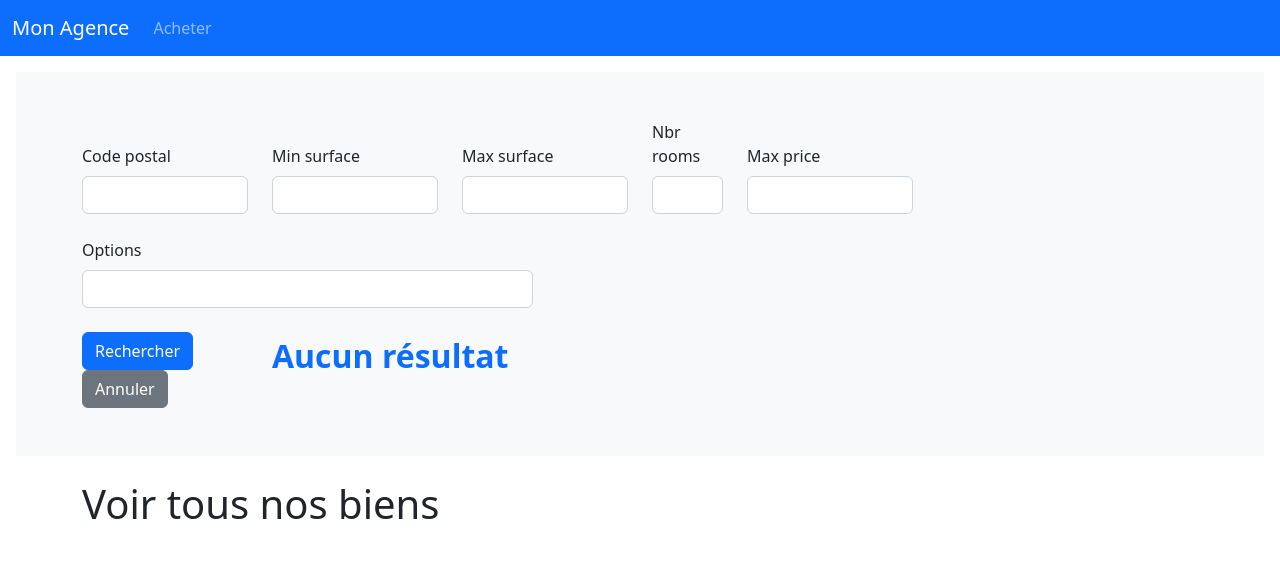
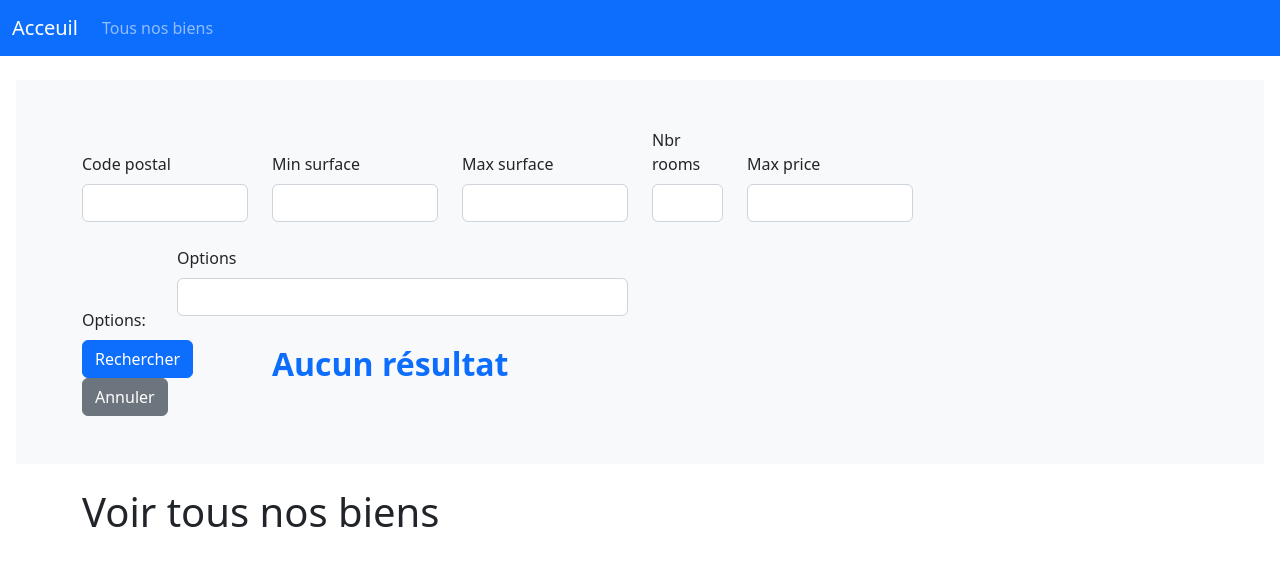
Before and after one commit to l00ma/amelioration-trainingSymf5, a Symfony app: template templates/property/index.html.twig in a window 1280 px wide. Shown: the top 566 px of the page. Run offline with Twig, Linux system fonts and the light colour scheme; the template is opened without the code that fills it, so the values that code supplies are empty; form fields are guessed from the names that the template uses; some libraries are stand-ins or nearby versions.

Commit message:
feat: simplification d'interface admin

```diff
--- a/src/Controller/Admin/AdminDataController.php
+++ b/src/Controller/Admin/AdminDataController.php
@@ -3,7 +3,6 @@
 namespace App\Controller\Admin;
 
 use App\Repository\AdminRepository;
-//use App\Form\AdminType;
 use Doctrine\ORM\EntityManagerInterface;
 use Symfony\Bundle\FrameworkBundle\Controller\AbstractController;
 use Symfony\Component\HttpFoundation\Request;
--- a/src/Controller/Admin/AdminPropertyController.php
+++ b/src/Controller/Admin/AdminPropertyController.php
@@ -67,7 +67,7 @@ class AdminPropertyController extends AbstractController
             $this->em->persist($property);
             $this->em->flush();
             $this->addFlash('success', 'Bien crée avec succès');
-            return $this->redirectToRoute('admin.property.index');
+            return $this->redirectToRoute('property.index');
         }
         return $this->render('admin/property/new.html.twig', [
             'property' => $property,
@@ -101,7 +101,7 @@ class AdminPropertyController extends AbstractController
 
             $this->em->flush();
             $this->addFlash('success', 'Bien modifié avec succès');
-            return $this->redirectToRoute('admin.property.index');
+            return $this->redirectToRoute('property.index');
         }
 
 
@@ -142,7 +142,7 @@ class AdminPropertyController extends AbstractController
             $this->em->flush();
             $this->addFlash('success', 'Bien supprimé avec succès');
         }
-        return $this->redirectToRoute('admin.property.index');
+        return $this->redirectToRoute('property.index');
     }
 
     /**
--- a/src/Controller/PropertyController.php
+++ b/src/Controller/PropertyController.php
@@ -19,13 +19,11 @@ class PropertyController extends AbstractController
 	/**
 	 * @var PropertyRepository
 	 */
-
 	private $repository;
 
 	/**
 	 * @var EntityManagerInterface
 	 */
-
 	private $em;
 
 
--- a/src/Repository/PropertyRepository.php
+++ b/src/Repository/PropertyRepository.php
@@ -77,6 +77,11 @@ class PropertyRepository extends ServiceEntityRepository
                     ->setParameter("spec$k", $spec);
             }
         }
+        if ($search->getNbid()) {
+            $query = $query
+                ->andWhere('p.id = :nbid')
+                ->setParameter('nbid', $search->getNbId());
+        }
         return $query->getQuery();
     }
 
--- /dev/null
+++ b/templates/admin/property/_id.html.twig
@@ -0,0 +1,3 @@
+<div class="col-md-1">
+	{{ form_row(form.nbid)}}
+</div>
--- a/templates/admin/property/edit.html.twig
+++ b/templates/admin/property/edit.html.twig
@@ -1,6 +1,5 @@
 {% extends 'base.html.twig' %}
 {% block title 'Editer le bien' %}
-
 
 {% block body%}
 
--- a/templates/base.html.twig
+++ b/templates/base.html.twig
@@ -22,22 +22,24 @@
 	<body>
 		<nav class="navbar navbar-expand-lg navbar-dark bg-primary">
 			<div class="container-fluid">
-				<a class="navbar-brand" href="{{ path ('home') }}">Mon Agence</a>
+				<a class="navbar-brand" href="{{ path ('home') }}">Acceuil</a>
 				<button class="navbar-toggler" type="button" data-bs-toggle="collapse" data-bs-target="#navbarSupportedContent" aria-controls="navbarSupportedContent" aria-expanded="false" aria-label="Toggle navigation">
 					<span class="navbar-toggler-icon"></span>
 				</button>
 				<div class="collapse navbar-collapse" id="navbarSupportedContent">
 					<ul class="navbar-nav me-auto mb-2 mb-lg-0">
 						<li class="nav-item">
-							<a class="nav-link {% if current_menu is defined and current_menu == 'properties' %} active {% endif %}" href="{{ path ('property.index') }}">Acheter</a>
+							<a class="nav-link {% if current_menu is defined and current_menu == 'properties' %} active {% endif %}" href="{{ path ('property.index') }}">Tous nos biens</a>
 						</li>
 					</ul>
 				</div>
-				{% if app.user %}
+				{% if is_granted('ROLE_ADMIN') %}
 					<ul class="navbar-nav me-auto mb-2 mb-lg-0">
+
 						<li class="nav-item">
-							<a class="nav-link active" href="{{ path ('admin.property.index') }}">Gérer les biens</a>
+							<a href="{{ path('admin.property.new') }}" class="btn btn-info" style="display: inline-block --bs-btn-padding-y: .25rem; --bs-btn-padding-x: .5rem; --bs-btn-font-size: .75rem;">Créer un nouveau bien</a>
 						</li>
+
 						<li class="nav-item">
 							<a class="nav-link active" href="{{ path ('admin.spec.index') }}">Gérer les options</a>
 						</li>
--- a/templates/property/index.html.twig
+++ b/templates/property/index.html.twig
@@ -2,6 +2,13 @@
 {% block title 'Tous nos biens' %}
 
 {% block body%}
+	<div class="container mt-4">
+		{% for message in app.flashes('success') %}
+			<div class="alert alert-success">
+				{{ message }}
+			</div>
+		{% endfor %}
+	</div>
 	<div class="bg-light p-5 rounded-lg m-3">
 		<div class="container">
 			{{form_start(form)}}
@@ -21,12 +28,17 @@
 				<div class="col-md-2">
 					{{ form_row(form.maxPrice)}}
 				</div>
+				{% if is_granted('ROLE_ADMIN') %}
+
+					{{ include('admin/property/_id.html.twig')}}
+				{% endif %}
 			</div>
-			<div class="row mt-2">
+			<div class="row mt-2 align-items-end">
+				<div class="col-md-1">Options:
+				</div>
 				<div class="col-md-5">
 					{{ form_row(form.options)}}
 				</div>
-
 			</div>
 			<div class="row mt-2">
 				<div class="col-md-2">
```
Also changed, not shown: src/Entity/PropertySearch.php (+25 -1 lines), src/Form/PropertySearchType.php (+19 -0 lines), templates/property/_property.html.twig (+7 -1 lines).
